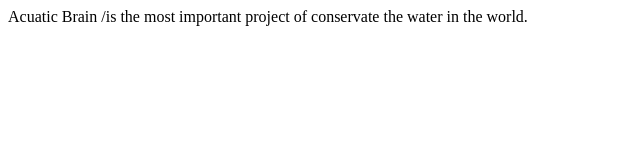
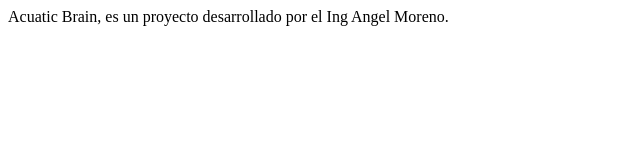
Before and after one commit to Moca9801/PWEB, a plain HTML site: page index.html in a window 1280 px wide. Shown: the whole page, without its empty margins (0-640 px from the left). Drawn offline with Linux system fonts and the light colour scheme.

Commit message:
Cambio 1.1

```diff
--- a/index.html
+++ b/index.html
@@ -8,7 +8,7 @@
 </head>
 <body>
     <article>
-        Acuatic Brain /is the most important project of conservate the water in the world.
+        Acuatic Brain, es un proyecto desarrollado por el Ing Angel Moreno.
     </article>
 </body>
 </html>
```
